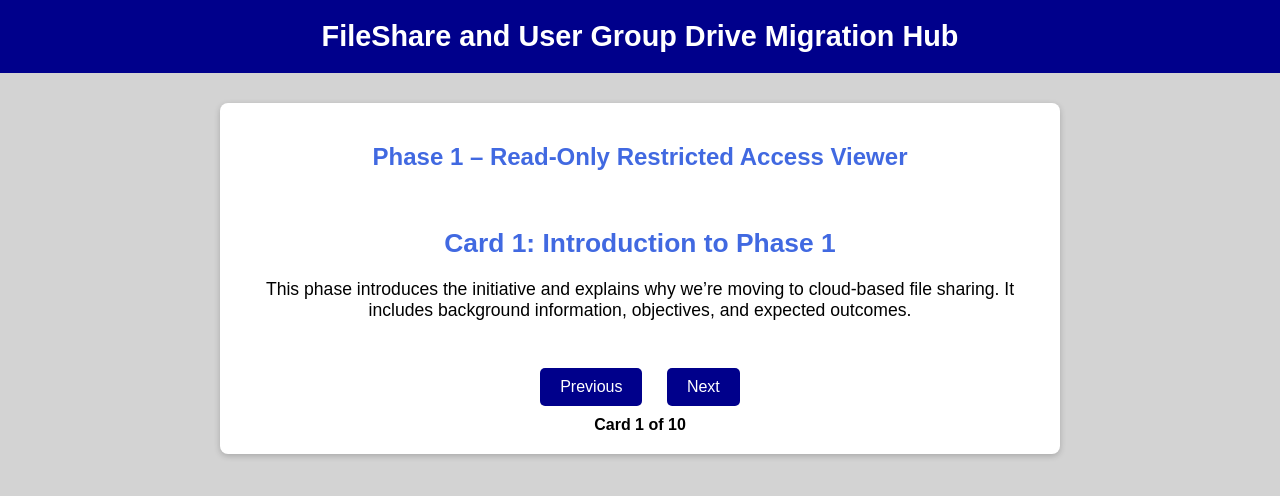
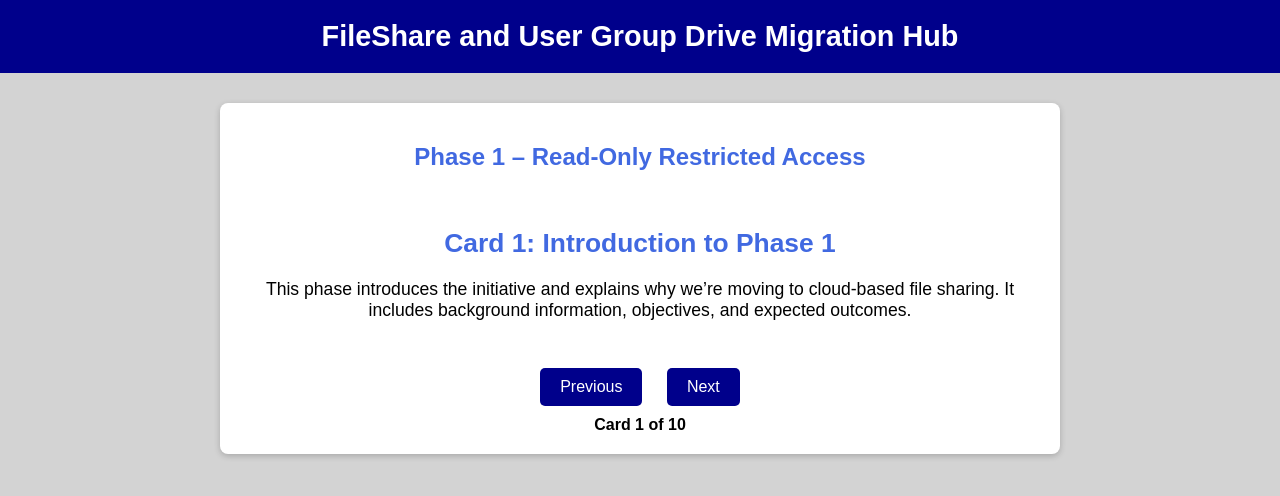
Before and after one commit to kdestro/SSC_FileShare_GroupDrive_Migration, a plain HTML site: page Phase1/index1.html in a window 1280 px wide. Drawn offline with Linux system fonts and the light colour scheme.

Commit message:
Update index1.html

```diff
--- a/Phase1/index1.html
+++ b/Phase1/index1.html
@@ -78,7 +78,7 @@
   <header>FileShare and User Group Drive Migration Hub</header>
 
   <div class="viewer" id="cards-container">
-    <h2>Phase 1 – Read-Only Restricted Access Viewer</h2>
+    <h2>Phase 1 – Read-Only Restricted Access</h2>
     <!-- Cards will load here -->
   </div>
 
```
